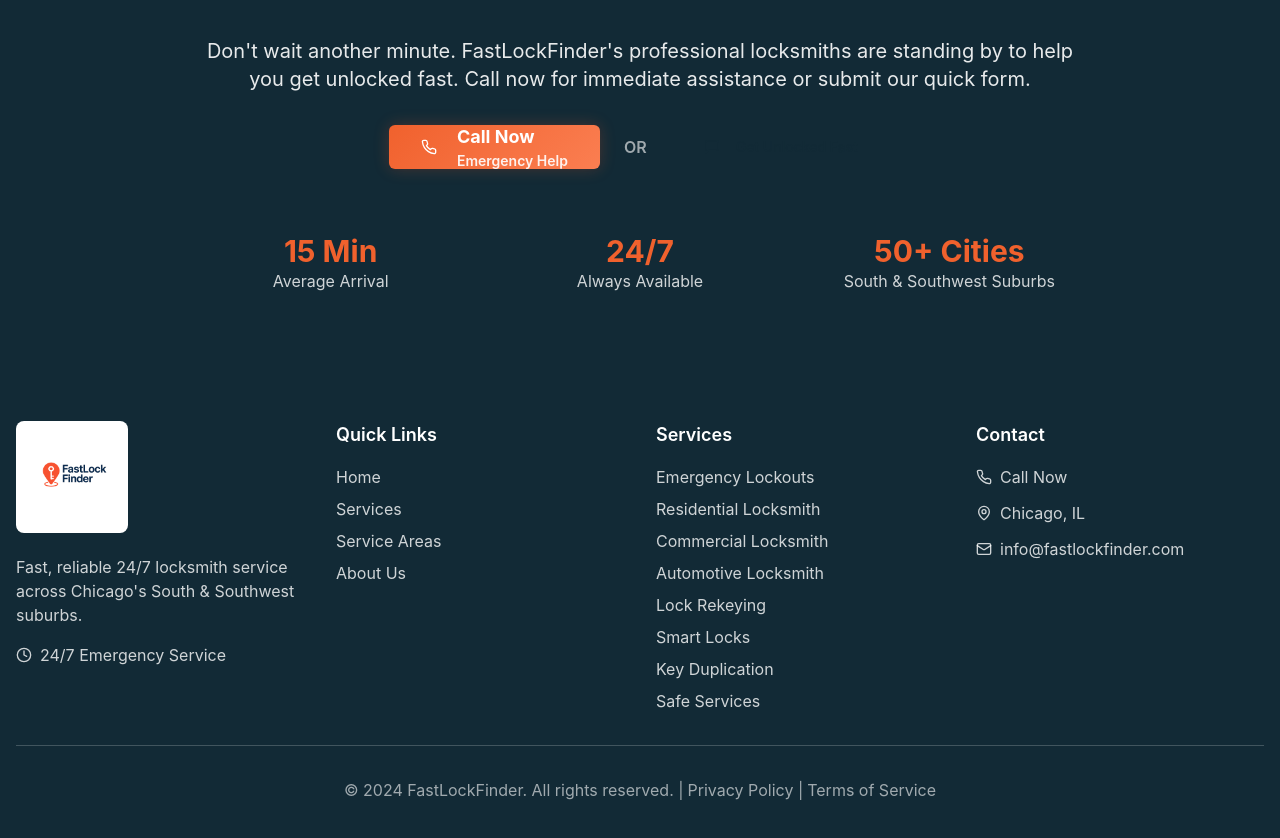
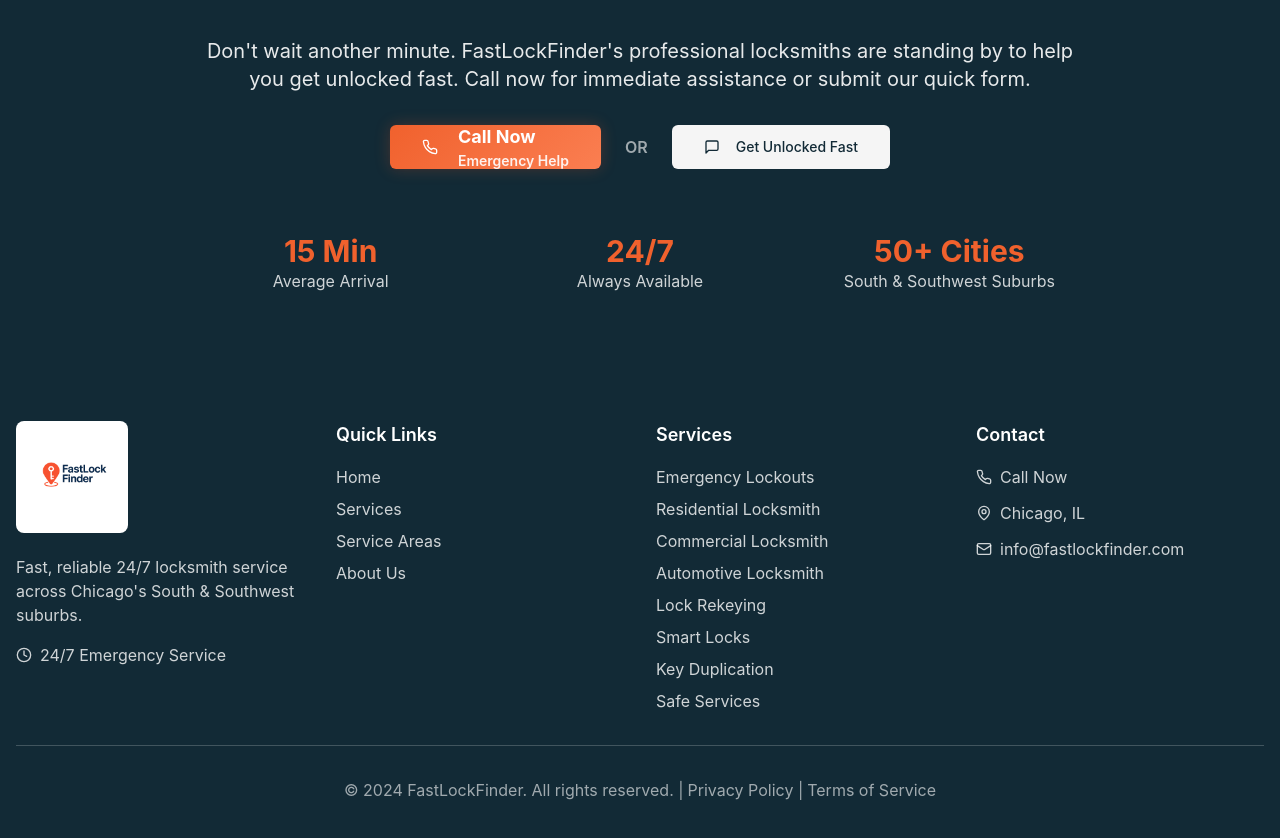
Before and after one commit to jetloopai/fast-lock-finder-dashboard, a React (Vite) app: page /about in a window 1280 px wide. Shown: the part 2413-3251 px from the top of the page. Built offline with nearby package versions, Linux system fonts and the light colour scheme.

Commit message:
Fix button visibility on Hero
The user is asking to identify the section where a button is not visible and to fix the visibility issue across all instances of this section. The current route is the homepage.

```diff
--- a/src/components/home/ClosingCTA.tsx
+++ b/src/components/home/ClosingCTA.tsx
@@ -27,7 +27,7 @@ const ClosingCTA = () => {
 
             <div className="text-primary-foreground/60 font-semibold">OR</div>
 
-            <Button variant="outline" size="lg">
+            <Button variant="secondary" size="lg">
               <MessageSquare className="h-5 w-5 mr-2" />
               Get Unlocked Fast
             </Button>
```
